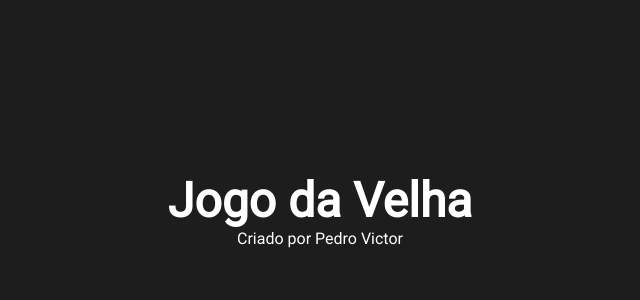
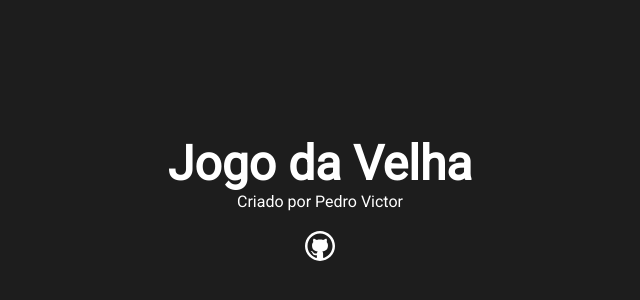
Before and after one commit to bezerrak3/React-Jogo-da-velha, a Next.js app: page / in a window 1280 px wide. Shown: the part 190-490 px from the top of the page, without its empty margins (320-960 px from the left). Built offline with nearby package versions, Linux system fonts and the light colour scheme.

Commit message:
Criado componente de ícone

```diff
--- a/src/components/header/Header.jsx
+++ b/src/components/header/Header.jsx
@@ -1,12 +1,16 @@
 import styles from "./Header.module.css"
 import Title from "../title/Title"
 import Subtitle from "../subtitle/Subtitle"
+import Icons from "../icons/Icons"
 
  function Header(){
   return(
       <div className={styles.header}>
         <Title>Jogo da Velha</Title>
         <Subtitle>Criado por Pedro Victor</Subtitle>
+       <div className={styles.iconContent}>
+        <Icons iconName="logogit" link={"https://github.com/bezerrak3"}/>
+       </div>
      </div>
 
   )
--- a/src/components/header/Header.module.css
+++ b/src/components/header/Header.module.css
@@ -2,3 +2,6 @@
     text-align: center;
     padding: 40px 0;
 }
+.iconContent{
+    margin: 20px 0;
+}
--- /dev/null
+++ b/src/components/icons/Icons.jsx
@@ -0,0 +1,17 @@
+
+
+
+function Icons({iconName, size, link}){
+   return(
+    <a href={link} target="_blank">
+       <img src={`/icons/${iconName}.svg`} width={size} />
+    </a>
+
+   )
+}
+
+Icons.defaultProps = {
+  size: "30px"
+}
+
+export default Icons
```
Also changed, not shown: public/icons/logogit.svg (added).
